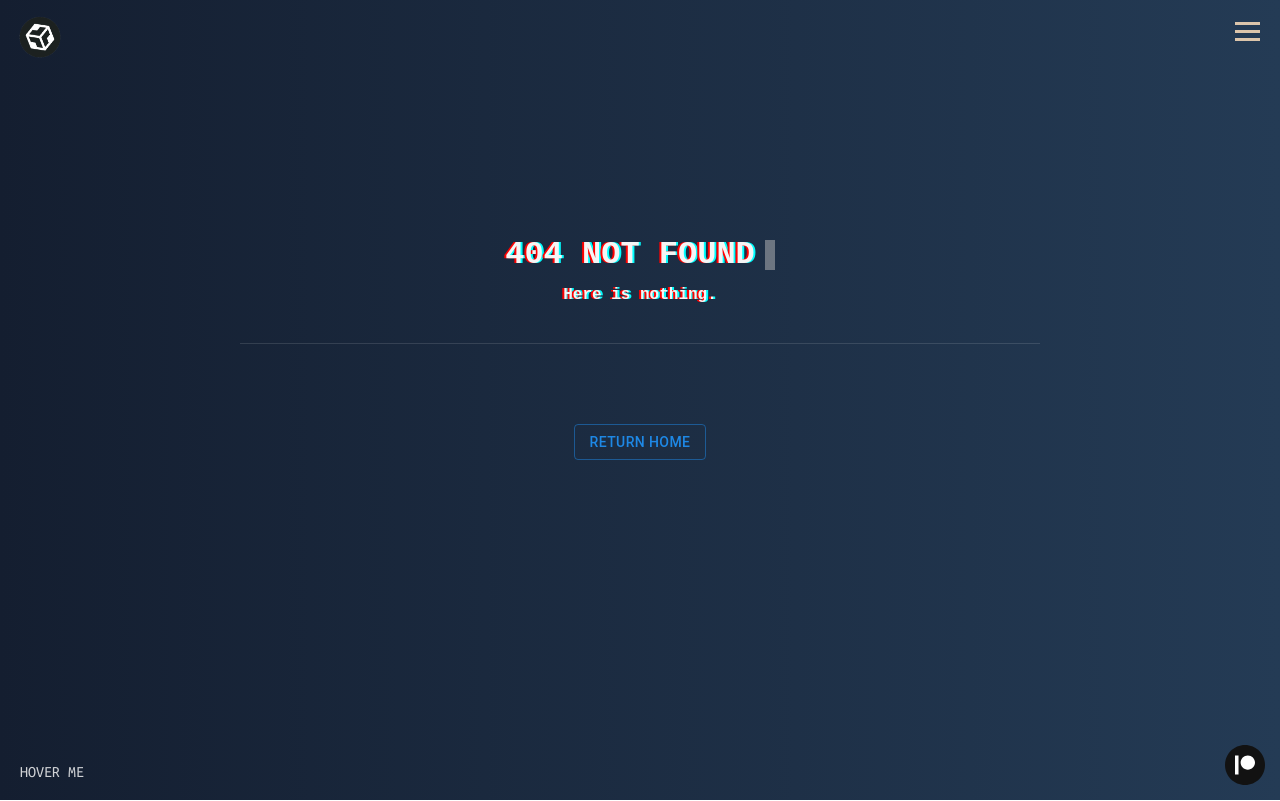
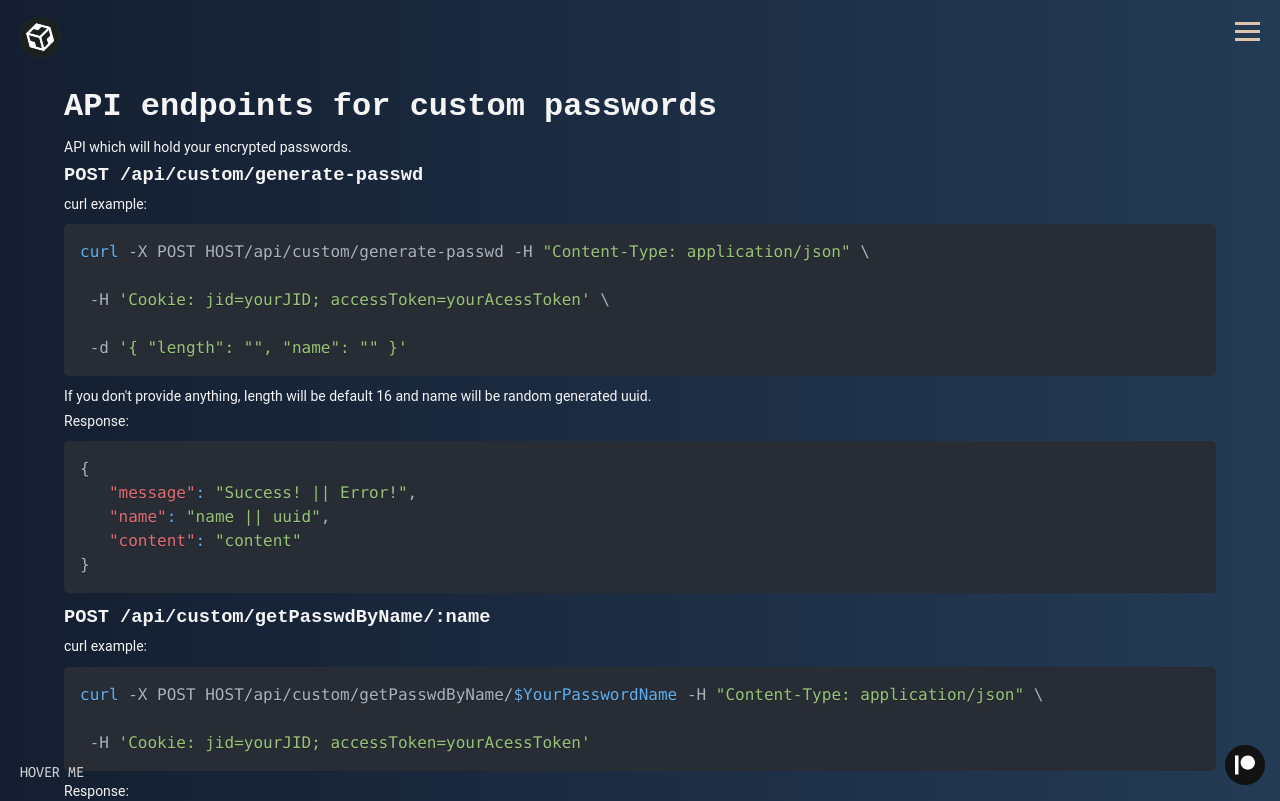
Before and after one commit to BitR13x/Quechall, a React (Create React App) app: page /docs in a window 1280 px wide. Before the commit this address had no page. Shown: the top 801 px of the page. Built offline with nearby package versions, Linux system fonts and the light colour scheme.

Commit message:
api docs + css

```diff
--- a/api/src/entity/User.ts
+++ b/api/src/entity/User.ts
@@ -7,6 +7,9 @@ export class User extends BaseEntity {
 
     @PrimaryGeneratedColumn({ type: "int" })
     id: number;
+
+    // @PrimaryGeneratedColumn("uuid")
+    // APIkey: string;
 
     @Column({ type: "text" })
     role: string;
--- a/config.json
+++ b/config.json
@@ -1,6 +1,6 @@
 {
    "HOST": "0.0.0.0",
-   "PORT": 8000,
+   "PORT": 6500,
    "REFRESH_TOKEN_SECRET": "1585836604b33b6010fc591cd8569730a2ad7329d945e614ca8ac7c448f17df0",
    "ACCESS_TOKEN_SECRET": "bf281c0ae09c06ca0cf75423bc64ecf1bf1a3e7b9ee2d8a6916d11d44f891b8c",
    "saltRounds": 10,
--- a/docker-compose.yml
+++ b/docker-compose.yml
@@ -9,7 +9,7 @@ services:
         "cd /app && npm run build && npm run start-production"
       ]
     ports:
-      - "8000:8000"
+      - "6500:6500"
     links:
       - pg_db
     volumes:
--- a/ormconfig.ts
+++ b/ormconfig.ts
@@ -5,10 +5,10 @@ export const MyDataSource = new DataSource({
     "host": "pg_db",
     "port": 5432,
     "username": "postgres",
-    "password": "5C#z975DmJ6!MF#9k@GD",
+    "password": "5zoiXDH8NQRP",
     "database": "QueChall",
     "synchronize": true,
-    "logging": true,
+    "logging": false,
     "entities": [
        "api/src/entity/**/*.ts"
     ],
--- a/package.json
+++ b/package.json
@@ -45,6 +45,7 @@
     "@types/react": "^18.0.14",
     "@types/react-dom": "^18.0.6",
     "@types/react-router-dom": "^5.3.3",
+    "express-status-monitor": "^1.3.4",
     "nodemon": "^2.0.20",
     "react-scripts": "^5.0.1",
     "ts-node": "^10.9.1",
--- a/src/App.tsx
+++ b/src/App.tsx
@@ -49,7 +49,7 @@ const App = ({ login = false }) => (
         <Container className='giveMeSpace'>
           <Grid container direction="row" justifyContent="center" alignItems="center" spacing={3}>
             <Grid item xs={12} sm={6} md={3}>
-              <FeatureCard feature={{ title: "Take it anywhere", content: "Sync with diffrent devices." }} />
+              <FeatureCard feature={{ title: "Take it anywhere", content: "Synchronize with different devices." }} />
             </Grid>
             <Grid item xs={12} sm={6} md={3}>
               <FeatureCard feature={{ title: "Simple registration", content: "No additional information needed, register only with username and password." }} />
--- a/src/index.tsx
+++ b/src/index.tsx
@@ -8,6 +8,7 @@ import {
 import { ThemeProvider, createTheme } from '@mui/material/styles';
 
 import App from './App';
+import APIPage from "./pages/api";
 import Dashboard from "./pages/user/Dashboard";
 import Feedback from "./pages/Feedback";
 import About from './pages/About';
@@ -32,9 +33,8 @@ const rootElement = document.getElementById('root');
 if (!rootElement) throw new Error('Failed to find the root element');
 const root = ReactDOM.createRoot(rootElement);
 console.info("If you will have any problem you can contact us, we will appreciate it");
-if (document.location.hostname === "localhost" || document.location.hostname === "quechall.com") {
-} else {
-  document.location.replace("http://localhost:8000/")
+if (document.location.hostname !== "localhost" && document.location.hostname !== "quechall.space") {
+  document.location.replace("https://quechall.space");
 }
 
 const theme = createTheme({
@@ -73,6 +73,7 @@ root.render(
               <Route path="/profile" element={<ProfileSettings />} />
               <Route path="/logout" element={<Logout />} />
               <Route path="/about" element={<About />} />
+              <Route path="/docs" element={<APIPage />} />
               <Route path="/451121e2-f4c2-11ec-b939-0242ac120002" element={<SecretTSX />} />
               <Route path="/2b04b062-4a6b-4786-a0a9-349d712175c7" element={<Secret2TSX />} />
               <Route path="*" element={<NoMatch RetPath="/dashboard" />} />
@@ -85,6 +86,7 @@ root.render(
               <Route path="/login" element={<LoginPage />} />
               <Route path="/register" element={<RegisterPage />} />
               <Route path="/about" element={<About />} />
+              <Route path="/docs" element={<APIPage />} />
               <Route path="/Feedback" element={<Feedback />} />
               <Route path="/451121e2-f4c2-11ec-b939-0242ac120002" element={<SecretTSX />} />
               <Route path="*" element={<NoMatch />} />
--- a/src/pages/About.tsx
+++ b/src/pages/About.tsx
@@ -31,7 +31,7 @@ const About = () => {
                 </Container>
                 <Container className='giveMeSpace'>
                     <Typography variant='h4' color={color}>
-                        #2: Sync with diffrent devices
+                        #2: Sync with different devices
                     </Typography>
                     <Typography marginLeft="1vw" variant='subtitle1'>
                         If you need to sync with your mobile and computer, you do not need to do something special or hard, just create a password or note directly on the site and log in with your mobile or computer.
@@ -79,6 +79,15 @@ const About = () => {
                     <Typography marginLeft="1vw" variant='subtitle1'>3. Combine different unrelated words in your password or passphrase.</Typography>
                     <Typography marginLeft="1vw" variant='subtitle1'>4. Do not reuse your passwords.</Typography>
                 </Container>
+                <Container className='giveMeSpace'>
+                    <Typography variant='h4' color={color}>
+                        #8: Use our beta API
+                    </Typography>
+                    <Typography marginLeft="1vw" variant='subtitle1'>
+                        You can create your password directly within our API.
+                    </Typography>
+                    <a href="/docs" style={{ marginLeft: "1vw" }} className="outside-link">Learn more here.</a>
+                </Container>
             </Container>
             <CirclesAnimation />
         </div>
--- /dev/null
+++ b/src/pages/api.tsx
@@ -0,0 +1,138 @@
+import "../scss/pages/markdown.scss";
+
+import ReactMarkdown from 'react-markdown';
+import { PrismLight as SyntaxHighlighter } from 'react-syntax-highlighter';
+import tsx from 'react-syntax-highlighter/dist/cjs/languages/prism/tsx';
+import typescript from 'react-syntax-highlighter/dist/cjs/languages/prism/typescript';
+import scss from 'react-syntax-highlighter/dist/cjs/languages/prism/scss';
+import bash from 'react-syntax-highlighter/dist/cjs/languages/prism/bash';
+import markdown from 'react-syntax-highlighter/dist/cjs/languages/prism/markdown';
+import json from 'react-syntax-highlighter/dist/cjs/languages/prism/json';
+import { oneDark } from 'react-syntax-highlighter/dist/cjs/styles/prism';
+import { Container } from "@mui/system";
+
+SyntaxHighlighter.registerLanguage('tsx', tsx);
+SyntaxHighlighter.registerLanguage('typescript', typescript);
+SyntaxHighlighter.registerLanguage('scss', scss);
+SyntaxHighlighter.registerLanguage('bash', bash);
+SyntaxHighlighter.registerLanguage('markdown', markdown);
+SyntaxHighlighter.registerLanguage('json', json);
+
+const APIPage = () => {
+    let markdown = `
+# API endpoints for custom passwords
+API which will hold your encrypted passwords.
+### POST /api/custom/generate-passwd \n\n
+curl example:
+~~~bash
+curl -X POST HOST/api/custom/generate-passwd -H "Content-Type: application/json" \\\n
+ -H 'Cookie: jid=yourJID; accessToken=yourAcessToken' \\\n
+ -d '{ "length": "", "name": "" }'
+~~~
+If you don't provide anything, length will be default 16 and name will be random generated uuid. \n\n
+Response:
+~~~json
+{
+   "message": "Success! || Error!",
+   "name": "name || uuid",
+   "content": "content"
+}
+~~~
+
+### POST /api/custom/getPasswdByName/:name \n\n
+curl example:
+~~~bash
+curl -X POST HOST/api/custom/getPasswdByName/$YourPasswordName -H "Content-Type: application/json" \\\n
+ -H 'Cookie: jid=yourJID; accessToken=yourAcessToken'
+~~~
+
+Response:
+~~~json
+{
+   "message": "Success! || Error!",
+   "password": "password || null"
+}
+~~~
+
+### POST /api/custom/get-passwds \n\n
+curl example:
+~~~bash
+curl -X POST HOST/api/custom/get-passwds -H "Content-Type: application/json" \\\n
+ -H 'Cookie: jid=yourJID; accessToken=yourAcessToken' \\\n
+ -d '{ "count": "HowMany"}'
+~~~
+If you won't specify "count", it will return everything. \n\n
+Response:
+~~~json
+{
+   "message": "Success! || Error!",
+   "passwords": "passwords || null"
+}
+~~~
+
+
+### POST /api/custom/create-passwd
+
+curl example:
+~~~bash
+curl -X POST HOST/api/custom/create-passwd -H "Content-Type: application/json" \\\n
+ -H 'Cookie: jid=yourJID; accessToken=yourAcessToken' \\\n
+ -d '{ "name": "", "content": ""}'
+~~~
+If you won't specify "name" or "content", it will give you error with status 401 and message. \n\n
+Response:
+~~~json
+{
+   "message": "Success! || Error!",
+   "password": "password || null"
+}
+~~~
+
+### POST /api/custom/delete-passwd/:id \n\n
+
+curl example:
+~~~bash
+curl -X POST HOST/api/custom/delete-passwd/$PasswordID -H "Content-Type: application/json" \\\n
+ -H 'Cookie: jid=yourJID; accessToken=yourAcessToken'
+~~~
+\n\n
+Response:
+~~~json
+{
+   "message": "Success! || Error!",
+   "deleted": "id || undefined"
+}
+~~~`
+
+    return (
+        <Container>
+            <div className="ApiDocs">
+                <ReactMarkdown
+                    components={{
+                        code({ node, inline, className, children, ...props }) {
+                            const match = /language-(\w+)/.exec(className || '')
+                            return !inline && match ? (
+                                <SyntaxHighlighter
+                                    children={String(children)}
+                                    style={oneDark}
+                                    language={match[1]}
+                                    PreTag="div"
+                                    wrapLines={true}
+
+                                    // lineProps={{ style: {} }}
+                                    {...props}
+                                />
+                            ) : (
+                                <code className={className} {...props}>
+                                    {children}
+                                </code>
+                            )
+                        }
+                    }}
+                >{markdown}</ReactMarkdown>
+            </div>
+        </Container>
+    )
+}
+
+export default APIPage;
--- a/src/scss/pages/markdown.scss
+++ b/src/scss/pages/markdown.scss
@@ -2,8 +2,9 @@ code {
     transform: translateZ(0);
     min-width: 100%;
     float: left;
-    & > span {
-      display: block;
+
+    &>span {
+        display: block;
     }
 }
 
@@ -24,7 +25,9 @@ code {
     margin: 0.5em 0px;
 }
 
-span.linenumber { display: none; }
+span.linenumber {
+    display: none;
+}
 
 .MarkdownApp {
     background: rgb(40, 44, 52) none repeat scroll 0% 0%;
@@ -63,7 +66,7 @@ span.linenumber { display: none; }
     background: rgb(40, 44, 52) none repeat scroll 0% 0%;
     -webkit-box-sizing: border-box;
     -moz-box-sizing: border-box;
-         box-sizing: border-box;
+    box-sizing: border-box;
 
     color: rgb(197, 200, 198);
     text-shadow: rgba(0, 0, 0, 0.3) 0px 1px;
@@ -102,3 +105,13 @@ span.linenumber { display: none; }
     align-items: center;
     justify-content: center;
 }
+
+
+.ApiDocs {
+    font-family: "Roboto",
+        "Helvetica",
+        "Arial",
+        sans-serif;
+    font-size: 20;
+    line-height: 1.75;
+}
```
Also changed, not shown: app.ts (+7 -0 lines), 2 other files (tests, documents, lock files or other folders).
